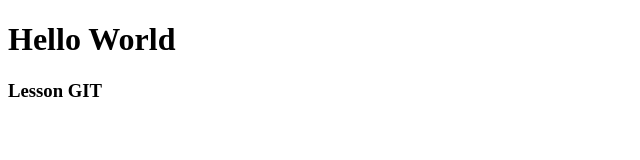
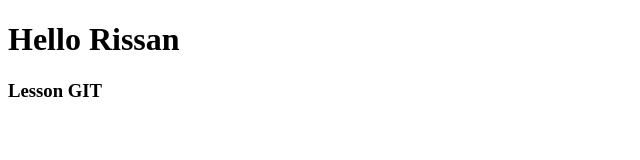
Before and after one commit to Rauf78/Projects1, a plain HTML site: page index.html in a window 1280 px wide. Shown: the full height of the page, 0-640 px from the left. Drawn offline with Linux system fonts and the light colour scheme.

Commit message:
h1 changed

```diff
--- a/index.html
+++ b/index.html
@@ -7,7 +7,7 @@
     <title>Rissan</title>
 </head>
 <body>
-    <h1>Hello World</h1>
+    <h1>Hello Rissan</h1>
     <h3>Lesson GIT</h3>
 </body>
 </html>
```
